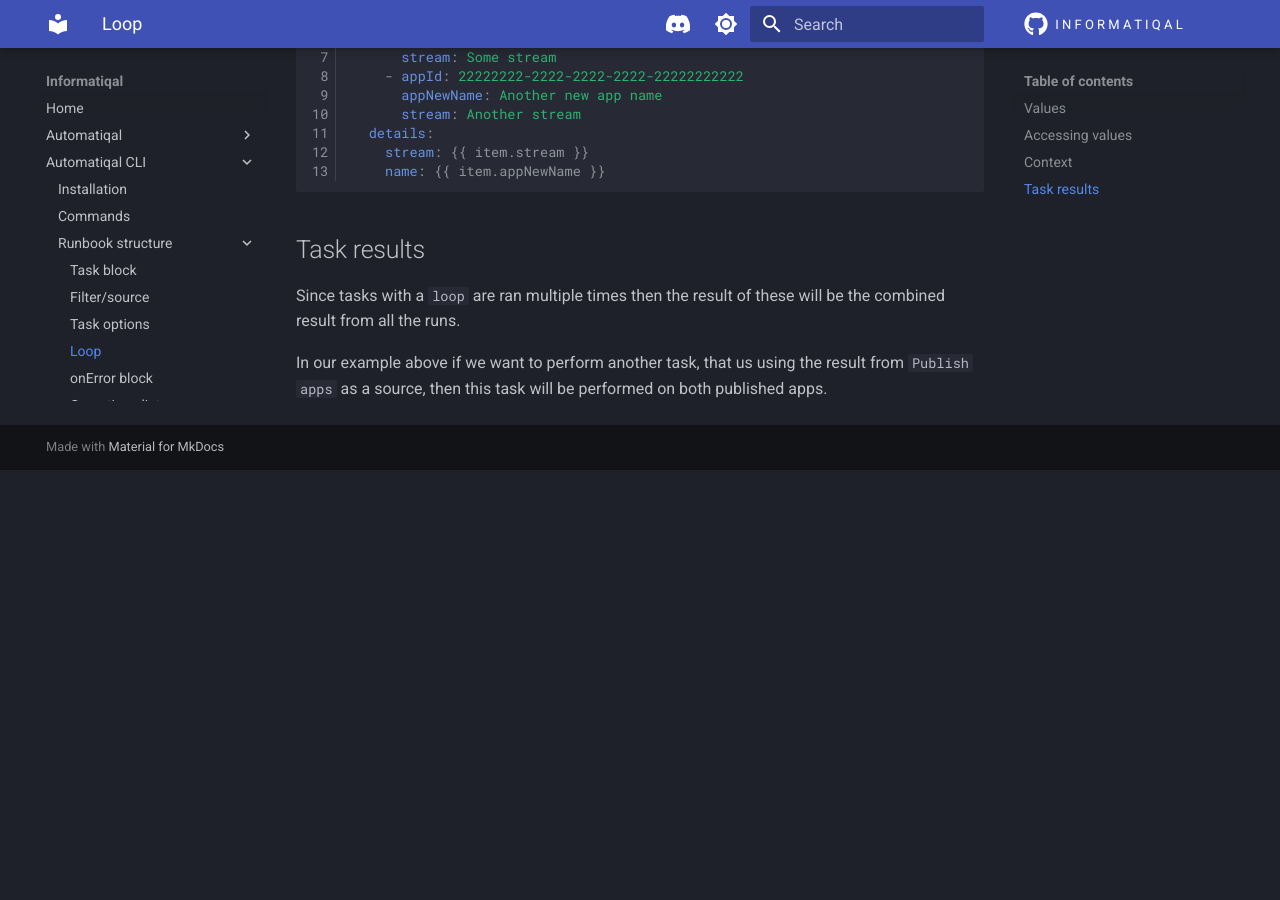
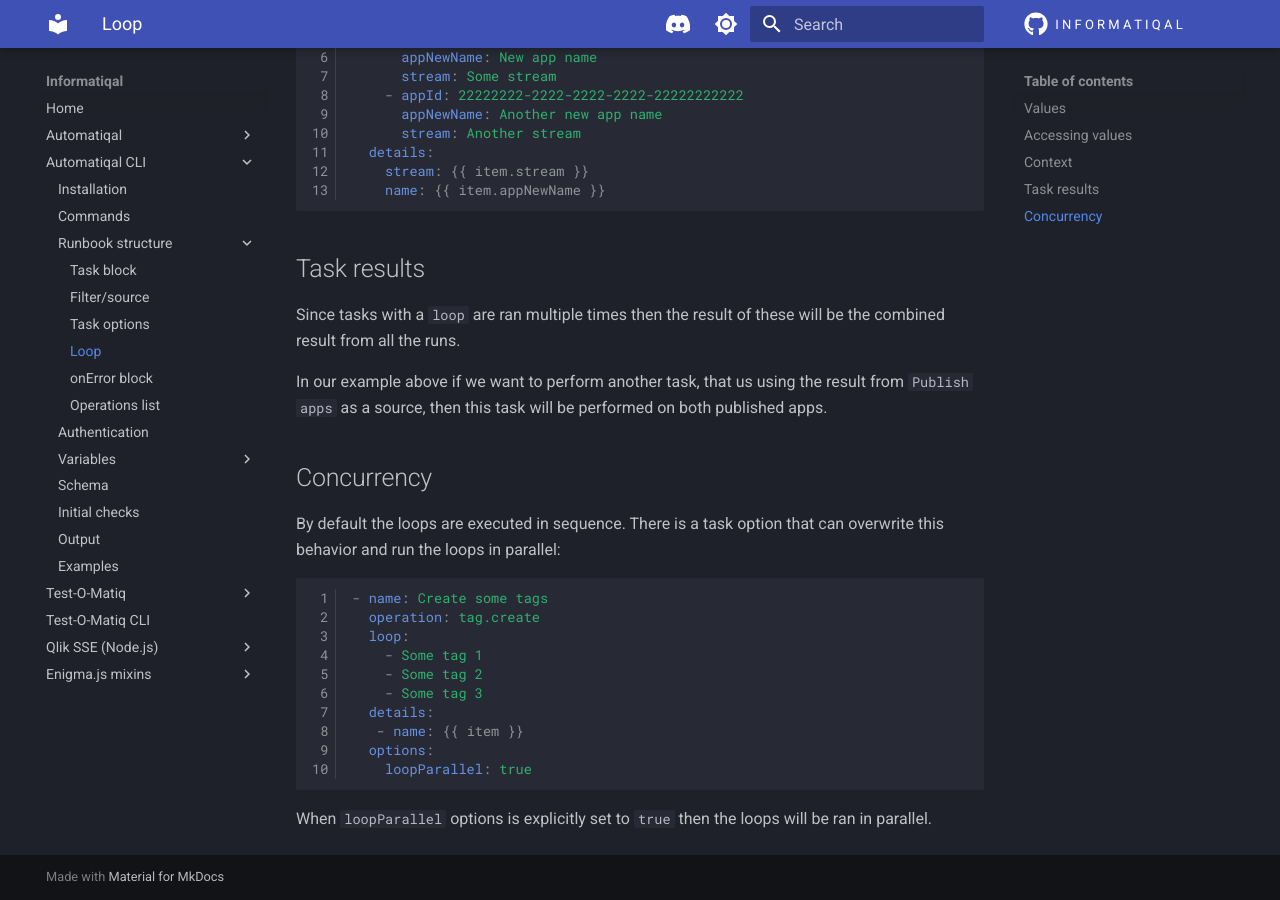
Before and after one commit to Informatiqal/docs, an MkDocs documentation site: the page built from docs/automatiqal-cli/task-details/loop.md, in a window 1280 px wide and 900 px high, scrolled down 2021 px. Built offline with MkDocs 1.6.1 and Material for MkDocs 9.7.7, drawn with Linux system fonts in a browser that asks for light colours; before the commit the page ends 2491 px from its top, so only the background shows below that; some of the changed text lies outside the part shown.

Commit message:
automatiqal - loop concurrency section added

````diff
--- a/docs/automatiqal-cli/task-details/loop.md
+++ b/docs/automatiqal-cli/task-details/loop.md
@@ -99,3 +100,22 @@
 Since tasks with a `loop` are ran multiple times then the result of these will be the combined result from all the runs.
 
 In our example above if we want to perform another task, that us using the result from `Publish apps` as a source, then this task will be performed on both published apps.
+
+## Concurrency
+
+By default the loops are executed in sequence. There is a task option that can overwrite this behavior and run the loops in parallel:
+
+```yaml
+- name: Create some tags
+  operation: tag.create
+  loop:
+    - Some tag 1
+    - Some tag 2
+    - Some tag 3
+  details:
+   - name: {{ item }}
+  options:
+    loopParallel: true
+```
+
+When `loopParallel` options is explicitly set to `true` then the loops will be ran in parallel.
````
Also changed, not shown: other parts of docs/automatiqal-cli/task-details/loop.md (+2 -1 lines).
